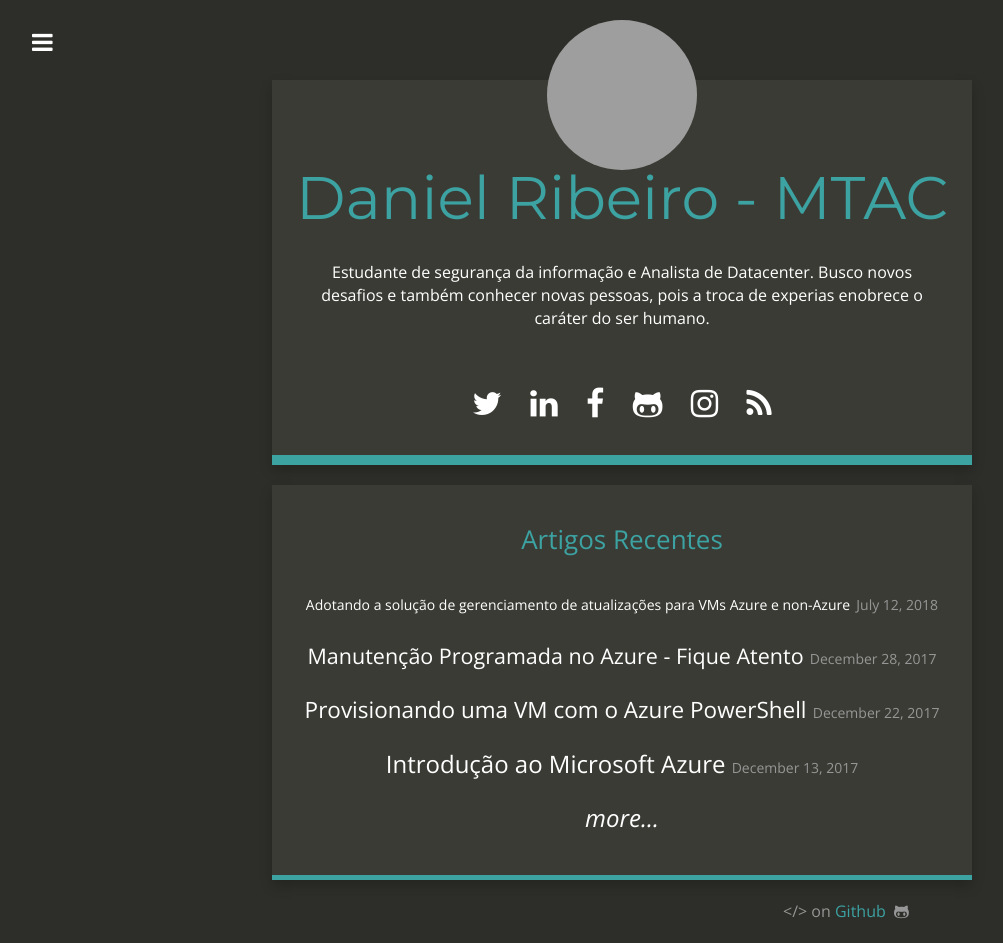
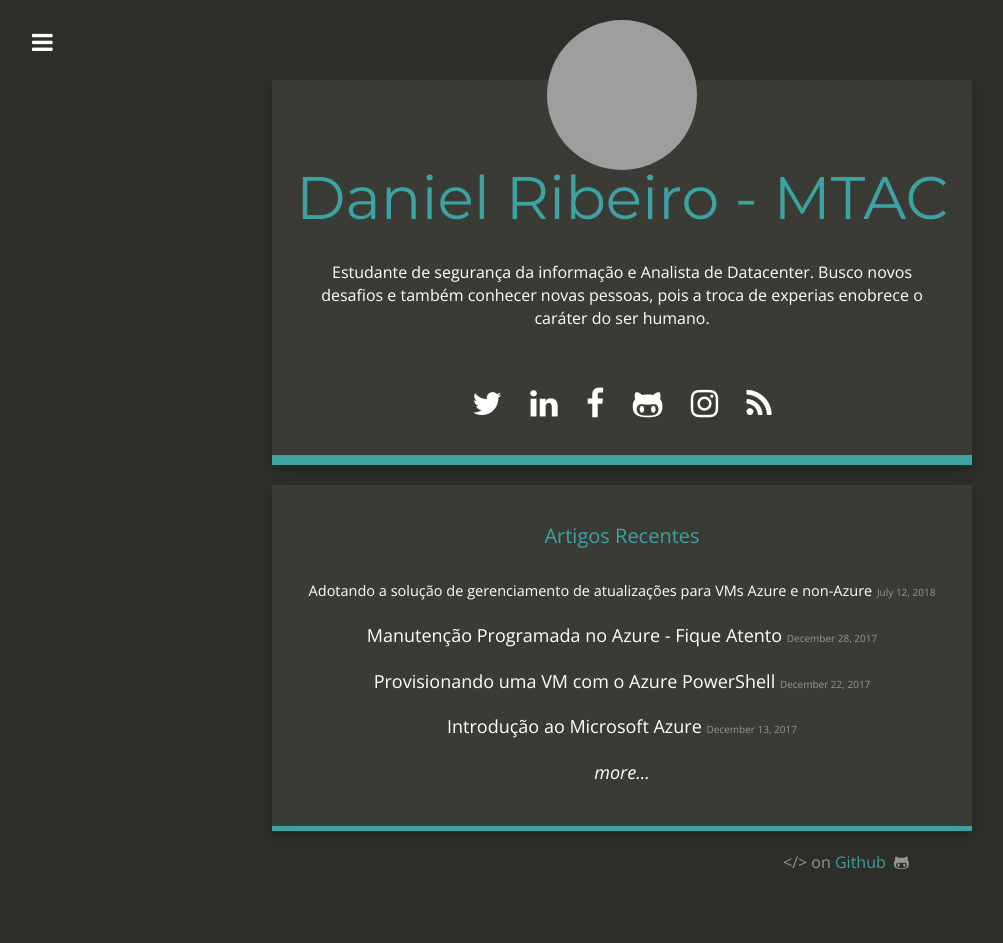
Before and after one commit to daribei/xdanielribeiro.github.io, a Jekyll site: the page built from index.html, in a window 1280 px wide. Shown: the whole page, without its empty margins (18-1021 px from the left). Built offline with Jekyll 4.4.1, drawn with Linux system fonts in a browser that asks for light colours; nearby versions of some CDN libraries; after the commit the page ends 900 px from its top, so only the background shows below that; grey boxes are pictures that could not be loaded.

Commit message:
changes.

```diff
--- a/css/style.scss
+++ b/css/style.scss
@@ -302,12 +302,12 @@
 
 	.articles {
 		text-align: center;
-		font-size: 10px;
+		font-size: 18px;
 
 		h2 {
 			margin-bottom: 30px;
 			color: $light-blue;
-			font-size: 26px;
+			font-size: 20px;
 		}
 
 		ul {
@@ -316,14 +316,14 @@
 
 			li {
 				margin-bottom: 20px;
-				font-size: 24px;
+				font-size: 18px;
 
 				a:hover {
 					color: $light-medium;
 				}
 
 				small {
-					font-size: 14px;
+					font-size: 10px;
 					margin-top: -10px;
 					padding-top: 0px;
 					color: $light-medium;
```
Also changed, not shown: _posts/2018-07-12-azure-update-management.md (+1 -1 lines).
